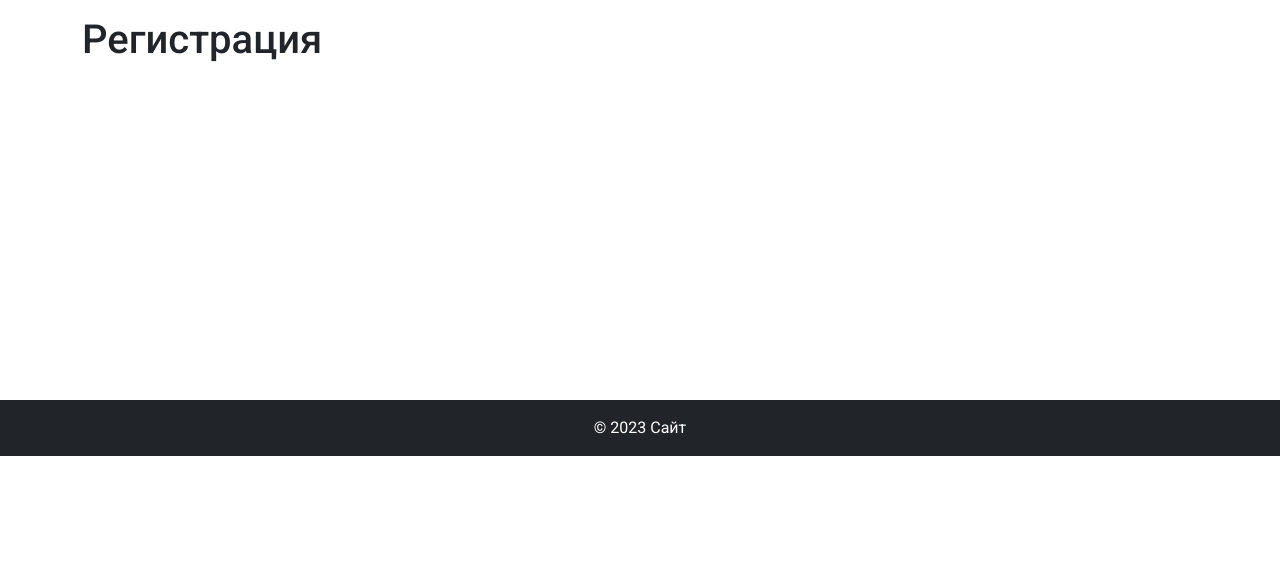
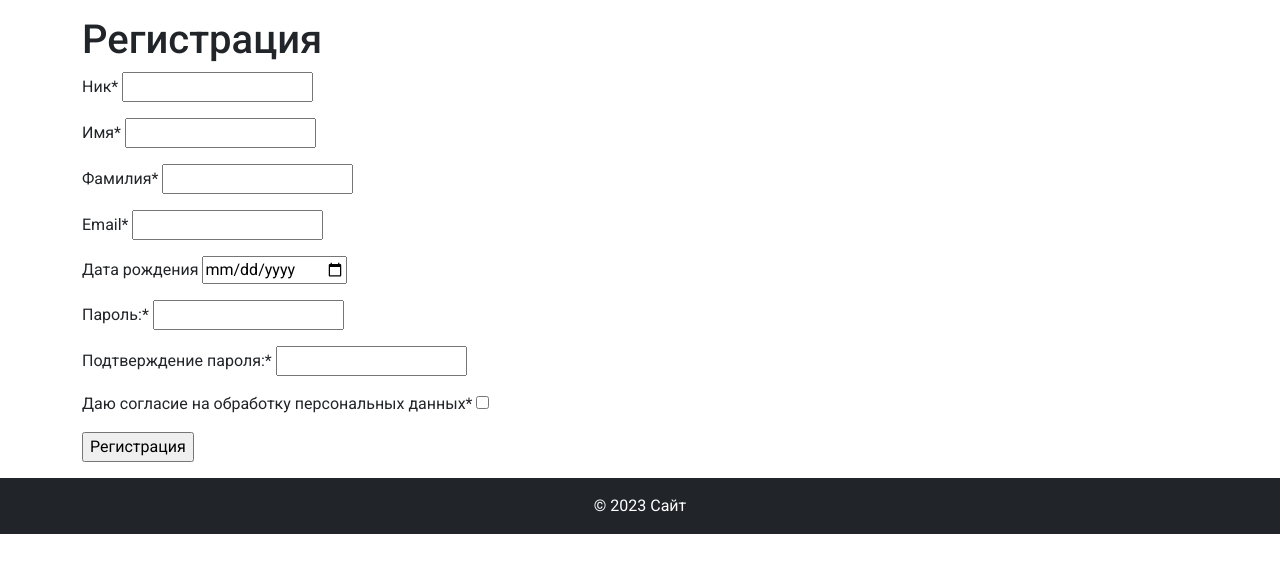
Before and after one commit to shytsko/python_flask, a Flask app: page /register/ in a window 1280 px wide. Shown: the part 56-629 px from the top of the page. Run offline with Flask 3, Linux system fonts and the light colour scheme.

Commit message:
Homework3 done

```diff
--- /dev/null
+++ b/homework3/task2/forms.py
@@ -0,0 +1,35 @@
+from flask_wtf import FlaskForm
+from wtforms import StringField, PasswordField, DateField, BooleanField, SubmitField
+from wtforms.validators import DataRequired, Email, EqualTo, ValidationError
+from .models import User
+
+
+class RegisterForm(FlaskForm):
+    nickname = StringField('Ник', validators=[DataRequired()])
+    firstname = StringField('Имя', validators=[DataRequired()])
+    lastname = StringField('Фамилия', validators=[DataRequired()])
+    email = StringField('Email', validators=[DataRequired(), Email("Не корректный e-mail")])
+    birth_date = DateField('Дата рождения',  format='%Y-%m-%d')
+    password = PasswordField("Пароль: ", validators=[DataRequired()])
+    confirm_psw = PasswordField("Подтверждение пароля: ",
+                                validators=[DataRequired(), EqualTo('password', message="Пароли не совпадают")])
+    сonsent = BooleanField("Даю согласие на обработку персональных данных", validators=[DataRequired(), ])
+    submit = SubmitField("Регистрация")
+
+    def validate_password(form, field):
+        if len(field.data) < 8:
+            raise ValidationError('Длина должна быть не менее 8 символов')
+        if not any(map(str.isdigit, field.data)):
+            raise ValidationError('Пароль должен содержать хотя бы одну цифру')
+        if not any(map(str.isalpha, field.data)):
+            raise ValidationError('Пароль должен содержать хотя бы одну букву')
+
+    def validate_nickname(form, field):
+        user = User.query.filter_by(nickname=field.data).first()
+        if user is not None:
+            raise ValidationError('Пользователь с таким ником уже зарегистрирован')
+
+    def validate_email(form, field):
+        user = User.query.filter_by(email=field.data).first()
+        if user is not None:
+            raise ValidationError('Пользователь с таким email уже зарегистрирован')
--- a/homework3/task2/main.py
+++ b/homework3/task2/main.py
@@ -17,14 +17,16 @@
 # ○ Если данные формы не прошли валидацию, на странице должна быть выведена соответствующая ошибка.
 # ○ Если данные формы прошли валидацию, на странице должно быть выведено сообщение об успешной регистрации.
 
-from flask import Flask, render_template, request, redirect, make_response, url_for, abort
+from flask import Flask, render_template, request, redirect, make_response, url_for, abort, flash, session
 from .models import db, User
 from datetime import datetime
 from werkzeug.security import generate_password_hash, check_password_hash
+from .forms import RegisterForm
 
 app = Flask(__name__)
 app.config['SQLALCHEMY_DATABASE_URI'] = 'sqlite:///task2_data.db'
 db.init_app(app)
+app.config['SECRET_KEY'] = 'impossibletoknow'
 
 
 @app.cli.command("init-db")
@@ -57,13 +59,58 @@ def index():
     return render_template('index.html', **context)
 
 
-@app.route('/register/')
+@app.route('/register/', methods=['GET', 'POST'])
 def register():
+    form = RegisterForm()
+    if request.method == 'POST' and form.validate():
+        session['new_user'] = {
+            'nickname': form.nickname.data,
+            'firstname': form.firstname.data,
+            'lastname': form.lastname.data,
+            'email': form.email.data,
+            'birth_date_year': form.birth_date.data.year,
+            'birth_date_month': form.birth_date.data.month,
+            'birth_date_day': form.birth_date.data.day,
+            'psw_hash': generate_password_hash(form.password.data)
+        }
+        return redirect(url_for('register_confirm', action='ask'))
+
     context = {
         'title': 'Регистрация',
+        'form': form
     }
     return render_template('register.html', **context)
 
 
+@app.route('/register/confirm/<action>')
+def register_confirm(action):
+    if new_user := session.get('new_user'):
+        match action:
+            case 'ask':
+                context = {
+                    'title': 'Регистрация',
+                    'new_user': new_user
+                }
+                return render_template('register_conf.html', **context)
+            case 'confirm':
+                user = User(
+                    nickname=new_user['nickname'],
+                    firstname=new_user['firstname'],
+                    lastname=new_user['lastname'],
+                    email=new_user['email'],
+                    birth_date=datetime(new_user['birth_date_year'], new_user['birth_date_month'],
+                                        new_user['birth_date_day']),
+                    psw_hash=new_user['psw_hash'])
+                db.session.add(user)
+                db.session.commit()
+                session.pop('new_user')
+                flash('Пользователь зарегистрирован', 'success')
+            case 'cancel':
+                session.pop('new_user')
+                flash('Регистрация отменена', 'danger')
+
+    return redirect(url_for('index'))
+
+
 if __name__ == '__main__':
     app.run()
--- a/homework3/task2/models.py
+++ b/homework3/task2/models.py
@@ -7,8 +7,8 @@ db = SQLAlchemy()
 
 class User(db.Model):
     id = db.Column(db.Integer, primary_key=True)
-    nickname = db.Column(db.String(80), nullable=False)
-    firstname = db.Column(db.String(80), nullable=False, unique=True)
+    nickname = db.Column(db.String(80), nullable=False, unique=True)
+    firstname = db.Column(db.String(80), nullable=False)
     lastname = db.Column(db.String(80), nullable=False)
     email = db.Column(db.String(80), nullable=False, unique=True)
     birth_date = db.Column(db.DateTime, nullable=False)
--- a/homework3/task2/templates/base.html
+++ b/homework3/task2/templates/base.html
@@ -36,7 +36,11 @@
 <section class="content pt-3">
     <div class="container">
         {% block content %}
-
+        {% for cat, msg in get_flashed_messages(True) %}
+        <div class="alert alert-{{cat}}" role="alert">
+            {{msg}}
+        </div>
+        {% endfor %}
         {% endblock %}
     </div>
 </section>
--- a/homework3/task2/templates/register.html
+++ b/homework3/task2/templates/register.html
@@ -7,4 +7,21 @@
 {% block content %}
 {{ super() }}
 <h1>Регистрация</h1>
+<form method="POST")>
+    {{ form.csrf_token }}
+    {% for field in form if field.name not in ['csrf_token', 'submit'] %}
+    <p>
+        {{ field.label }}{% if field.flags.required %}*{% endif %}
+        {{ field }}
+        {% if field.errors %}
+        {% for error in field.errors %}
+    <span class="alert alert-danger" role="alert">
+        {{ error }}
+    </span>
+    {% endfor %}
+    {% endif %}
+    </p>
+    {% endfor %}
+    <p>{{ form.submit() }} </p>
+</form>
 {% endblock %}
--- a/homework3/wsgi.py
+++ b/homework3/wsgi.py
@@ -1,3 +1,4 @@
+# from task2.main import app
 from task2.main import app
 
 if __name__ == '__main__':
```
Also changed, not shown: homework3/task2/templates/register_conf.html (added, +13 -0 lines), homework3/instance/task2_data.db.
